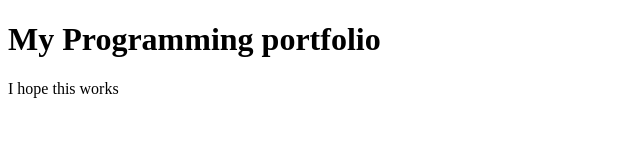
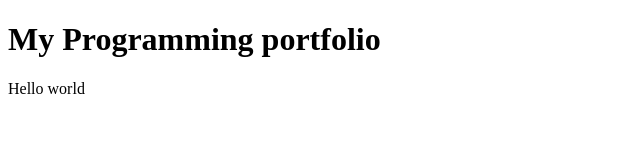
Before and after one commit to CMJRodrigo/CMJRodrigo.github.io, a plain HTML site: page index.html in a window 1280 px wide. Shown: the full height of the page, 0-640 px from the left. Drawn offline with Linux system fonts and the light colour scheme.

Commit message:
Second commit

```diff
--- a/index.html
+++ b/index.html
@@ -3,7 +3,7 @@
 <head>
     <meta charset="UTF-8">
     <meta name="viewport" content="width=<device-width>, initial-scale=1.0">
-    <title>Document</title>
+    <title>CMJRodrigo Programming portfolio</title>
 </head>
 <body>
     <header>
@@ -11,7 +11,7 @@
     </header>
     <nav></nav>
     <main>
-        <p>I hope this works</p>
+        <p>Hello world</p>
     </main>
     <footer></footer>
 </body>
```
